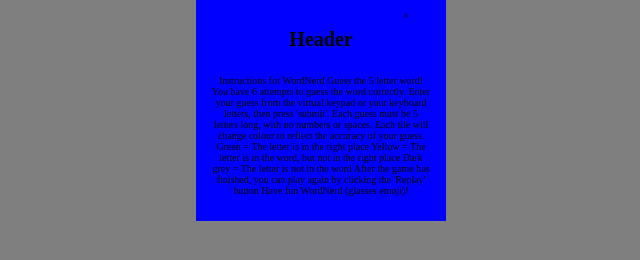
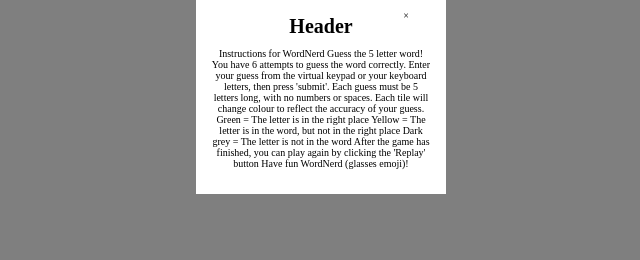
Before and after one commit to iO-Academy/2022-dragons-wordle, a plain HTML site: page modal.html in a window 1280 px wide. Shown: the whole page, without its empty margins (319-959 px from the left). Drawn offline with Linux system fonts and the light colour scheme.

Commit message:
made basic changes to css

```diff
--- a/modal.css
+++ b/modal.css
@@ -24,7 +24,7 @@ body {
     z-index: 2;
     display: flex;
     flex-direction: column;
-    background-color: blue;
+    background-color: rgb(255, 255, 255);
     padding: 15px;
 }
 
@@ -37,5 +37,9 @@ body {
 }
 
 h1.modalContent {
-    padding: 0;
+    margin: 0;
 }
+
+.modalContent {
+
+}
```
